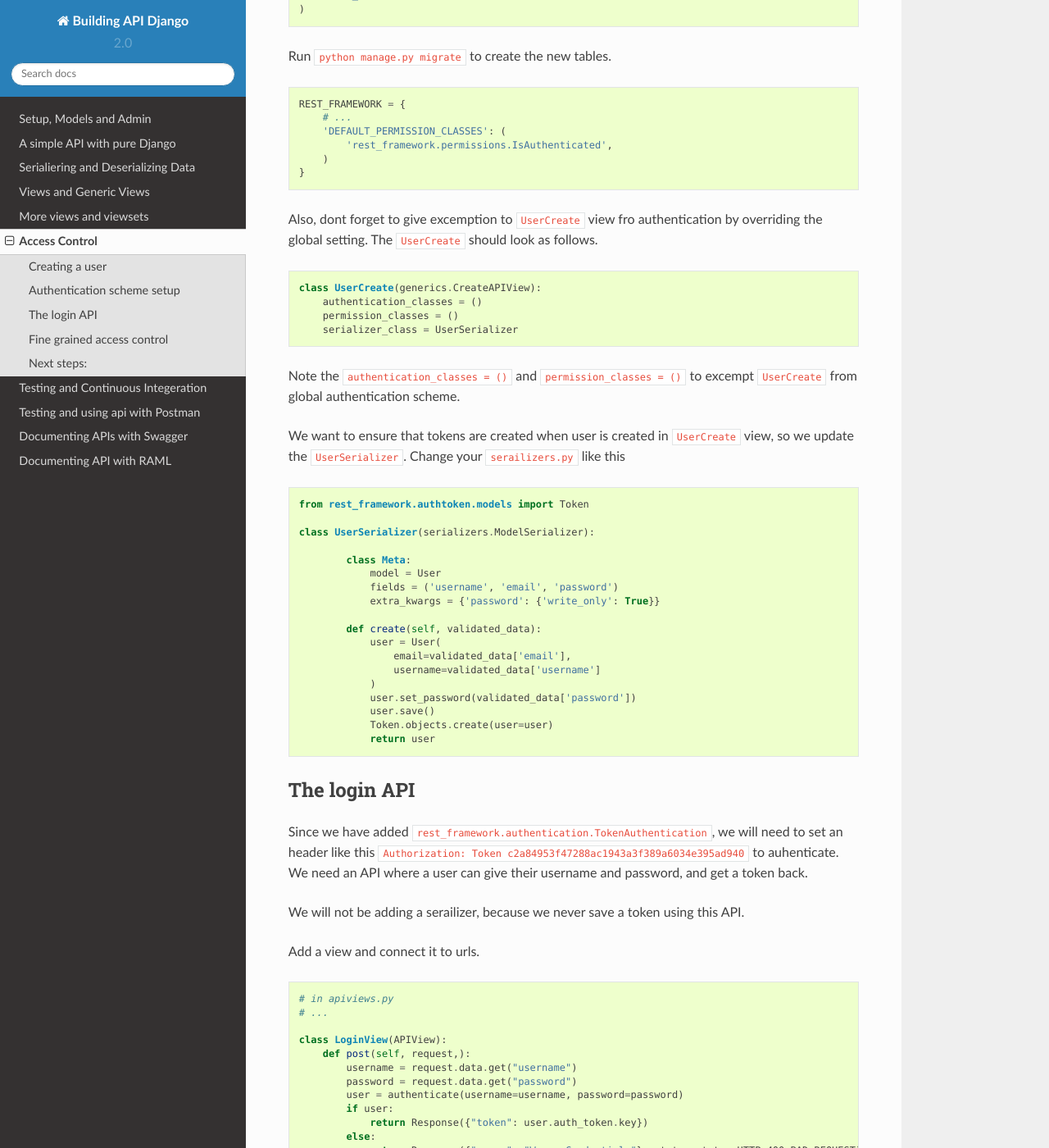
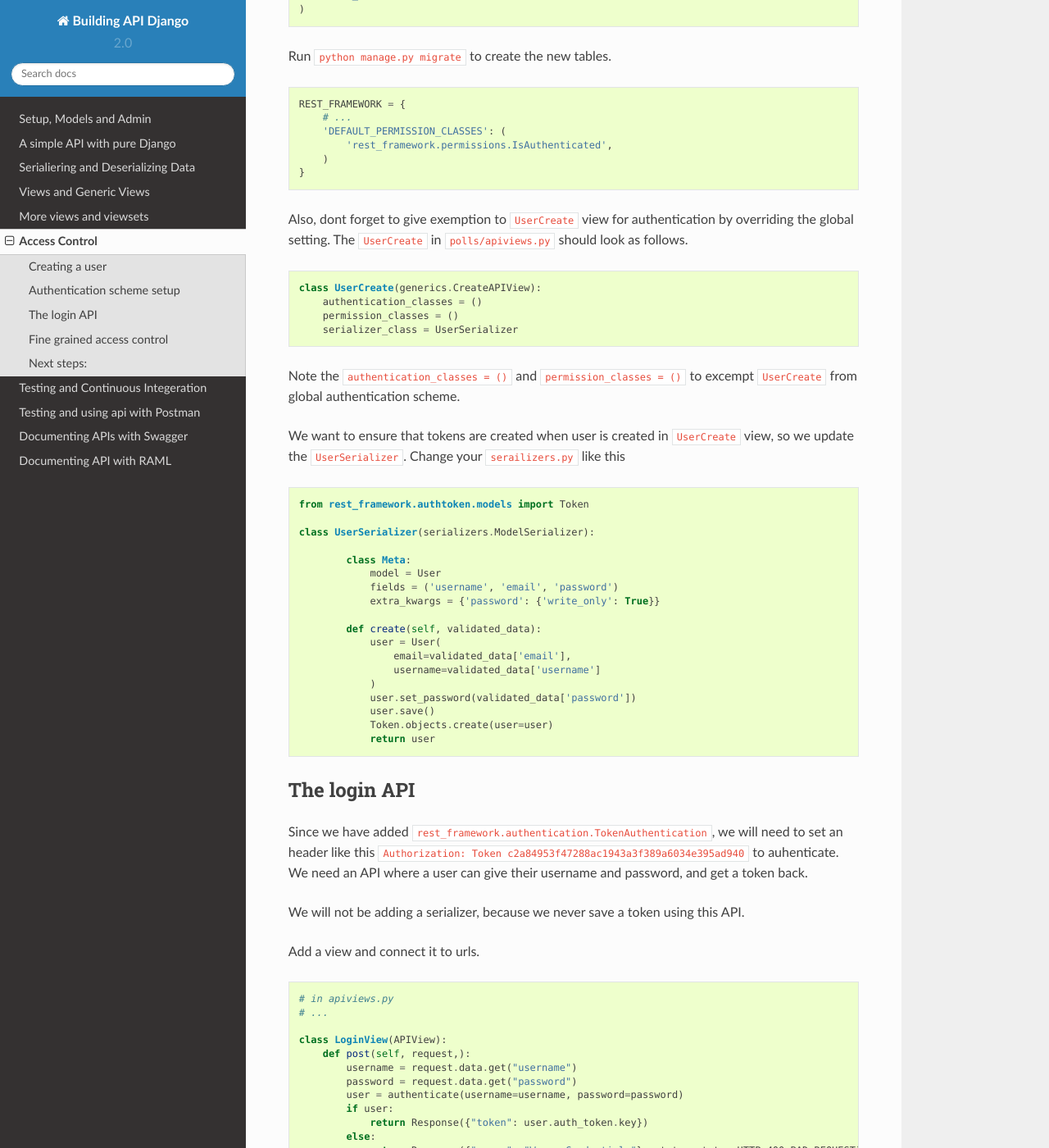
Before and after one commit to agiliq/building-api-django, a Sphinx documentation site: the page built from docs/access-control.rst, in a window 1280 px wide and 1400 px high, scrolled down 2475 px. Shown: the whole window at 82% size. Built offline with Sphinx 7.4.7 and the Read the Docs theme 2.0.0, drawn with Linux system fonts in a browser that asks for light colours; some of the changed text lies outside the part shown.

Commit message:
review of chapter 6

```diff
--- a/docs/access-control.rst
+++ b/docs/access-control.rst
@@ -136,7 +136,7 @@ Run :code:`python manage.py migrate` to create the new tables.
         )
     }
 
-Also, dont forget to give excemption to :code:`UserCreate` view fro authentication by overriding the global setting. The :code:`UserCreate` should look as follows.
+Also, dont forget to give exemption to :code:`UserCreate` view for authentication by overriding the global setting. The :code:`UserCreate` in :code:`polls/apiviews.py` should look as follows.
 
 .. code-block:: python
 
@@ -177,7 +177,7 @@ The login API
 
 Since we have added :code:`rest_framework.authentication.TokenAuthentication`, we will need to set an header like this :code:`Authorization: Token c2a84953f47288ac1943a3f389a6034e395ad940` to auhenticate. We need an API where a user can give their username and password, and get a token back.
 
-We will not be adding a serailizer, because we never save a token using this API.
+We will not be adding a serializer, because we never save a token using this API.
 
 Add a view and connect it to urls.
 
```
Also changed, not shown: other parts of docs/access-control.rst (+1 -1 lines).
